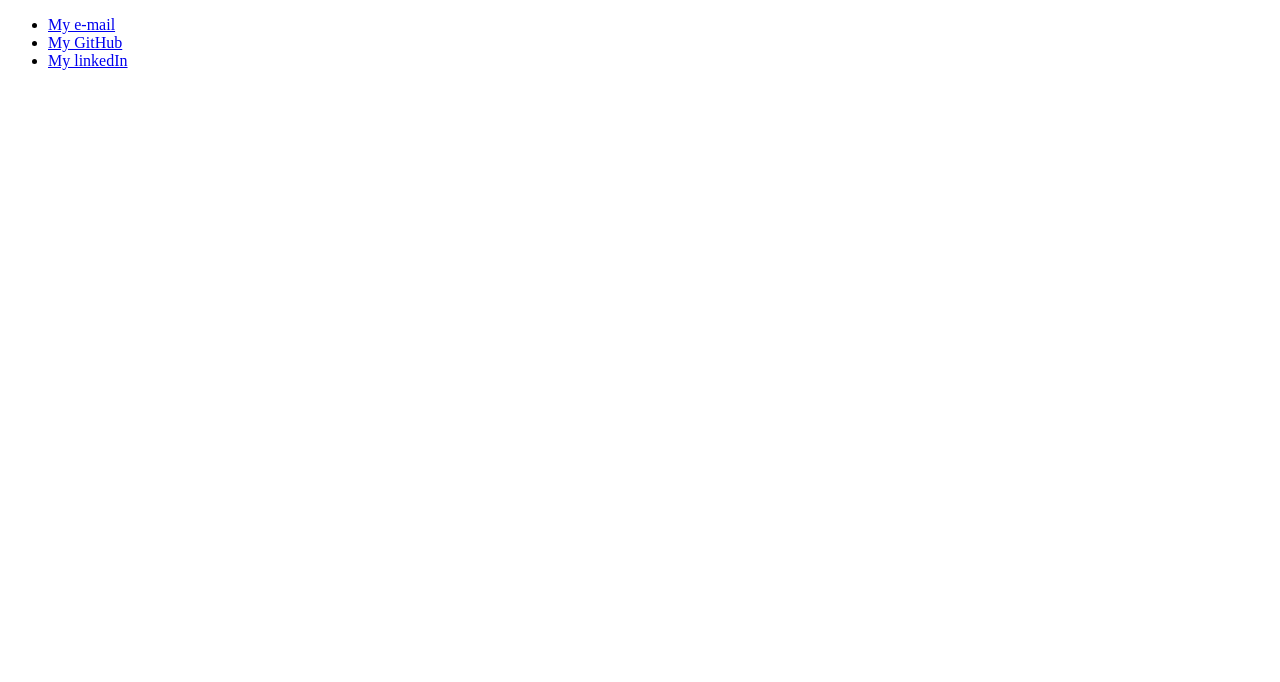
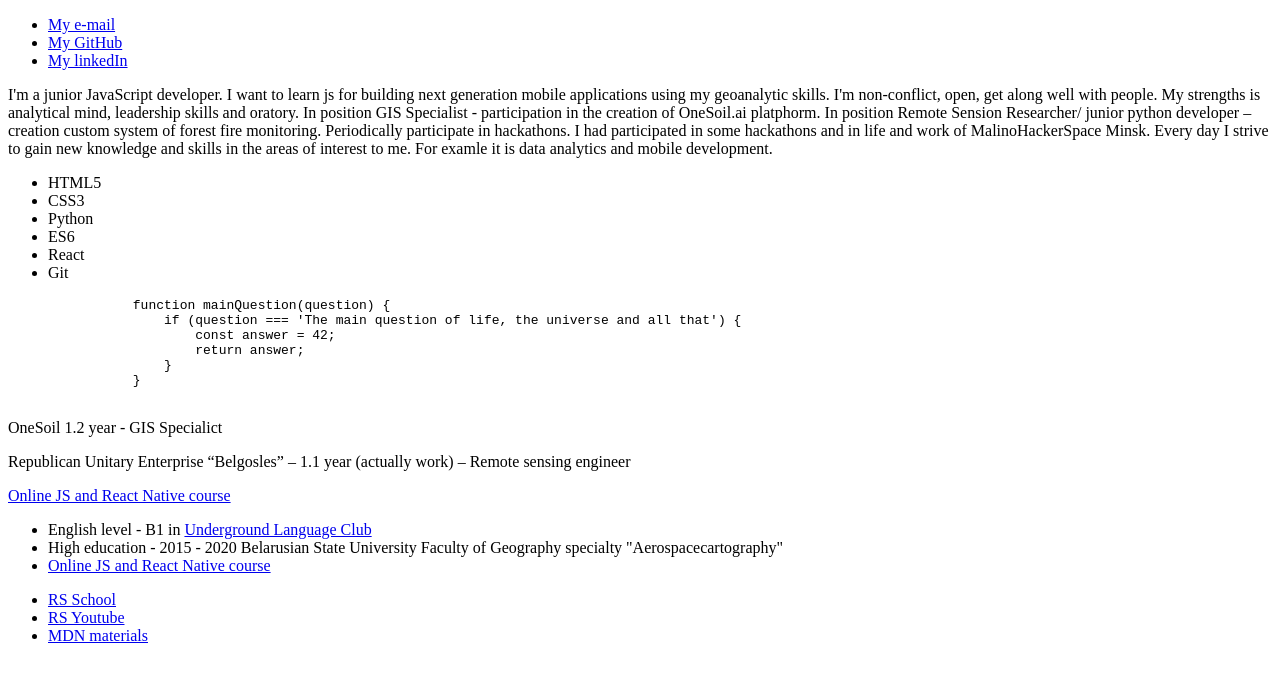
Before and after one commit to frolui/rsschool-cv, a plain HTML site: page index.html in a window 1280 px wide. Drawn offline with Linux system fonts and the light colour scheme.

Commit message:
feat: add sections with description

```diff
--- a/index.html
+++ b/index.html
@@ -6,21 +6,94 @@
     <title>The best CV</title>
 </head>
 <body>
-    <header></header>
-    <nav>
-        <ul>
-            <li>
-                <a href="mailto:frolui29@gmail.com">My e-mail</a>
-            </li>
-            <li>
-                <a href="https://github.com/frolui">My GitHub</a>
-            </li>
-            <li>
-                <a href="https://www.linkedin.com/in/andrevolosyuk">My linkedIn</a>
-            </li>
-        </ul>
-    </nav>
-    <section></section>
-    <footer></footer>
+    <header>
+        <nav class="nav">
+            <ul class="nav__ul">
+                <li class="nav__li">
+                    <a class="nav__link" href="mailto:frolui29@gmail.com">My e-mail</a>
+                </li>
+                <li class="nav__li">
+                    <a class="nav__link" href="https://github.com/frolui">My GitHub</a>
+                </li>
+                <li class="nav__li">
+                    <a class="nav__link" href="https://www.linkedin.com/in/andrevolosyuk">My linkedIn</a>
+                </li>
+            </ul>
+        </nav>
+    </header>
+    <section>
+        <article class="about_me">
+           <p>
+            I'm a junior JavaScript developer. I want to learn js for building next generation mobile applications using my geoanalytic skills.
+            I'm non-conflict, open, get along well with people. My strengths is analytical mind, leadership skills and oratory.
+            In position GIS Specialist - participation in the creation of OneSoil.ai platphorm.
+            In position Remote Sension Researcher/ junior python developer – creation custom system of forest fire monitoring.
+            Periodically participate in hackathons. I had participated in some hackathons and in life and work of MalinoHackerSpace Minsk.
+            Every day I strive to gain new knowledge and skills in the areas of interest to me. For examle it is data analytics and mobile development.
+           </p>
+        </article>
+        <article class="technology">
+            <ul>
+                <li class="tech__li">HTML5</li>
+                <li class="tech__li">CSS3</li>
+                <li class="tech__li">Python</li>
+                <li class="tech__li">ES6</li>
+                <li class="tech__li">React</li>
+                <li class="tech__li">Git</li>
+            </ul>
+        </article>
+        <article class="code_example">
+            <pre>
+                function mainQuestion(question) {
+                    if (question === 'The main question of life, the universe and all that') {
+                        const answer = 42;
+                        return answer;
+                    }
+                }
+            </pre>
+        </article>
+        <article class="experience">
+            <div class="experience__all">
+                <p>
+                    OneSoil 1.2 year - GIS Specialict
+                </p>
+                <p>
+                    Republican Unitary Enterprise “Belgosles” – 1.1 year (actually work) – Remote sensing engineer
+                </p>
+            </div>
+            <div class="experience__js">
+                <a href="https://www.udemy.com/share/10208oAEESeFdWRn0D/">Online JS and React Native course</a>
+            </div>
+        </article>
+        <article class="education">
+            <ul class="edu__ul">
+                <li class="edu__li">
+                    English level - B1 in
+                    <a href="https://ispeak-school.by/">Underground Language Club</a>
+                </li>
+                <li class="edu__li">
+                    High education - 2015 - 2020 Belarusian State University Faculty of Geography specialty "Aerospacecartography"
+                </li>
+                <li class="edu__li">
+                    <a href="https://www.udemy.com/share/10208oAEESeFdWRn0D/">Online JS and React Native course</a>
+                </li>
+            </ul>
+        </article>
+    </section>
+    <footer>
+        <nav class="nav">
+            <ul class="nav__ul">
+                <li class="nav__li">
+                    <a class="nav__link" href="https://app.rs.school/">RS School</a>
+                </li>
+                <li class="nav__li">
+                    <a class="nav__link" href="https://www.youtube.com/channel/UC578nebW2Mn-mNgjEArGZug">RS Youtube</a>
+                </li>
+                <li class="nav__li">
+                    <a class="nav__link" href="https://developer.mozilla.org/ru/">MDN materials</a>
+                </li>
+            </ul>
+        </nav>
+    </footer>
 </body>
 </html>
```
